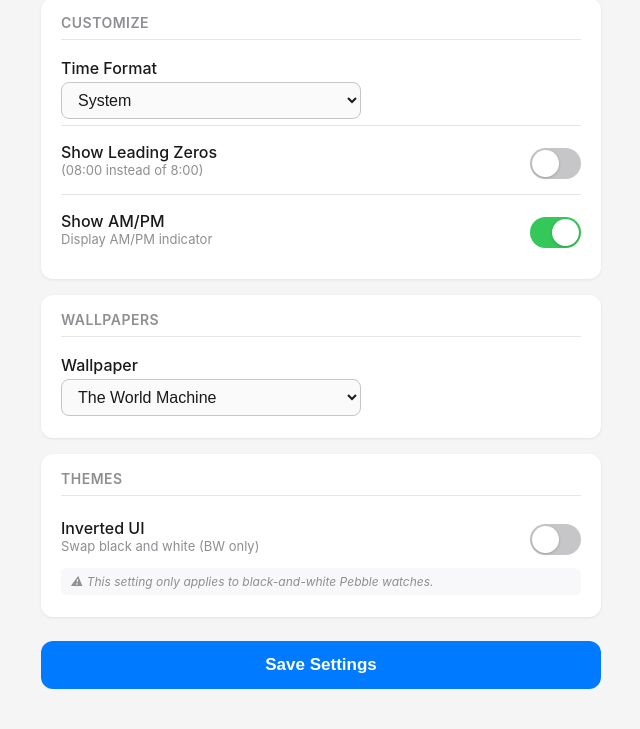
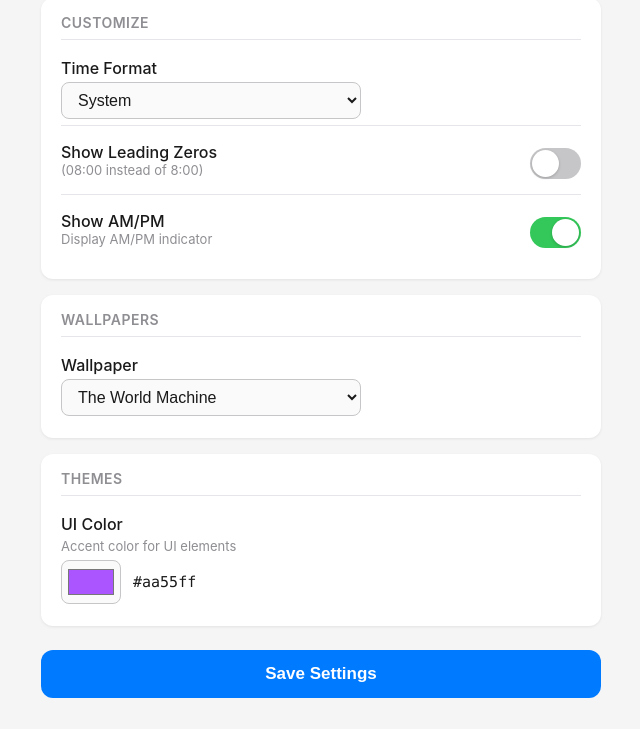
Before and after one commit to GuruGitHubTheG/TWM, a plain HTML site: page config_color.html in a window 1280 px wide. Shown: the part 71-800 px from the top of the page, without its empty margins (319-959 px from the left). Drawn offline with Linux system fonts and the light colour scheme.

Commit message:
Update and rename index.html to config_color.html

```diff
--- a/index.html
+++ b/config_color.html
@@ -244,24 +244,6 @@
         </div>
     </div>
 
-    <!-- ===== Themes (BW only) ===== -->
-    <div class="section" id="bw-section">
-        <div class="section-title">Themes</div>
-        <div class="setting">
-            <div class="toggle-row">
-                <div>
-                    <div class="setting-label">Inverted UI</div>
-                    <div class="setting-description">Swap black and white (BW only)</div>
-                </div>
-                <label class="toggle">
-                    <input type="checkbox" id="Inverted">
-                    <span class="slider"></span>
-                </label>
-            </div>
-            <div class="capability-note">⚠ This setting only applies to black-and-white Pebble watches.</div>
-        </div>
-    </div>
-
     <!-- ===== Themes (COLOR only) ===== -->
     <div class="section" id="color-section">
         <div class="section-title">Themes</div>
@@ -272,7 +254,6 @@
                 <input type="color" id="UI_Color" value="#aa55ff">
                 <span class="color-hex" id="colorHex">#aa55ff</span>
             </div>
-            <div class="capability-note">⚠ This setting only applies to color Pebble watches.</div>
         </div>
     </div>
 
@@ -281,22 +262,7 @@
 
     <script>
         (function() {
-            // Detect capabilities
-            var hasColor = screen.color;
-            var isBW = !hasColor;
-
-            // Show/hide sections
-            var colorSection = document.getElementById('color-section');
-            var bwSection = document.getElementById('bw-section');
-
-            if (colorSection) {
-                colorSection.classList.toggle('hidden', !hasColor);
-            }
-            if (bwSection) {
-                bwSection.classList.toggle('hidden', !isBW);
-            }
-
-            // Load saved config
+            // Load saved config from URL
             function loadConfig() {
                 var params = new URLSearchParams(window.location.search);
                 var configJson = params.get('config');
@@ -307,7 +273,6 @@
                         document.getElementById('LeadingZeros').checked = config.LeadingZeros === true;
                         document.getElementById('ShowAMPM').checked = config.ShowAMPM !== false;
                         document.getElementById('Wallpaper').value = config.Wallpaper || '1';
-                        document.getElementById('Inverted').checked = config.Inverted === true;
                         if (config.UI_Color) {
                             var color = config.UI_Color;
                             if (!color.startsWith('#')) color = '#' + color;
@@ -322,25 +287,20 @@
 
             // Get current config
             function getConfig() {
-                var config = {
+                return {
                     ClockMode: document.getElementById('ClockMode').value,
                     LeadingZeros: document.getElementById('LeadingZeros').checked,
                     ShowAMPM: document.getElementById('ShowAMPM').checked,
                     Wallpaper: document.getElementById('Wallpaper').value,
-                    Inverted: document.getElementById('Inverted').checked
+                    UI_Color: document.getElementById('UI_Color').value.replace('#', '')
                 };
-                if (hasColor) {
-                    config.UI_Color = document.getElementById('UI_Color').value.replace('#', '');
-                }
-                return config;
             }
 
-            // Save button
+            // Save button – using fragment for better reliability
             document.getElementById('saveBtn').addEventListener('click', function() {
                 var config = getConfig();
                 var json = JSON.stringify(config);
                 var encoded = encodeURIComponent(json);
-                // Use location.href with fragment (more reliable)
                 window.location.href = 'pebblejs://close#' + encoded;
             });
 
@@ -349,7 +309,6 @@
                 document.getElementById('colorHex').textContent = this.value;
             });
 
-            // Load config on page load
             loadConfig();
         })();
     </script>
```
